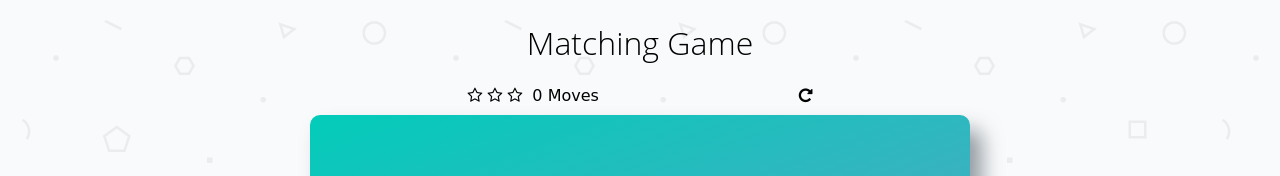
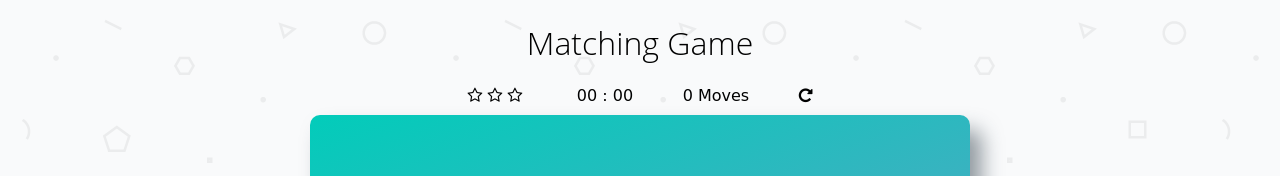
Before and after one commit to jdmedlock/memorygame, a website built with webpack: page index.html in a window 1280 px wide. Shown: the top 176 px of the page. Built offline with nearby package versions, Linux system fonts and the light colour scheme; a web font is replaced by a local one.

Commit message:
feature: Add game timer to page
Add game timer to page
Adjust styling to accomodate addition of minute/second game timer

Resolves: N/a
See also: N/a

```diff
--- a/css/app.css
+++ b/css/app.css
@@ -89,6 +89,8 @@ h1 {
     text-align: left;
     width: 345px;
     margin-bottom: 10px;
+    display: flex;
+    justify-content: space-between;
 }
 
 .score-panel .stars {
--- a/index.html
+++ b/index.html
@@ -30,7 +30,15 @@
                 </li>
             </ul>
 
-            <span class="moves">0</span> Moves
+            <span class="timer">
+                <span class="timer-minutes">00</span>
+                <span>:</span>
+                <span class="timer-seconds">00</span>
+            </span>
+
+            <div>
+                <span class="moves">0</span> Moves
+            </div>
 
             <div class="restart">
                 <i class="fa fa-repeat"></i>
```
